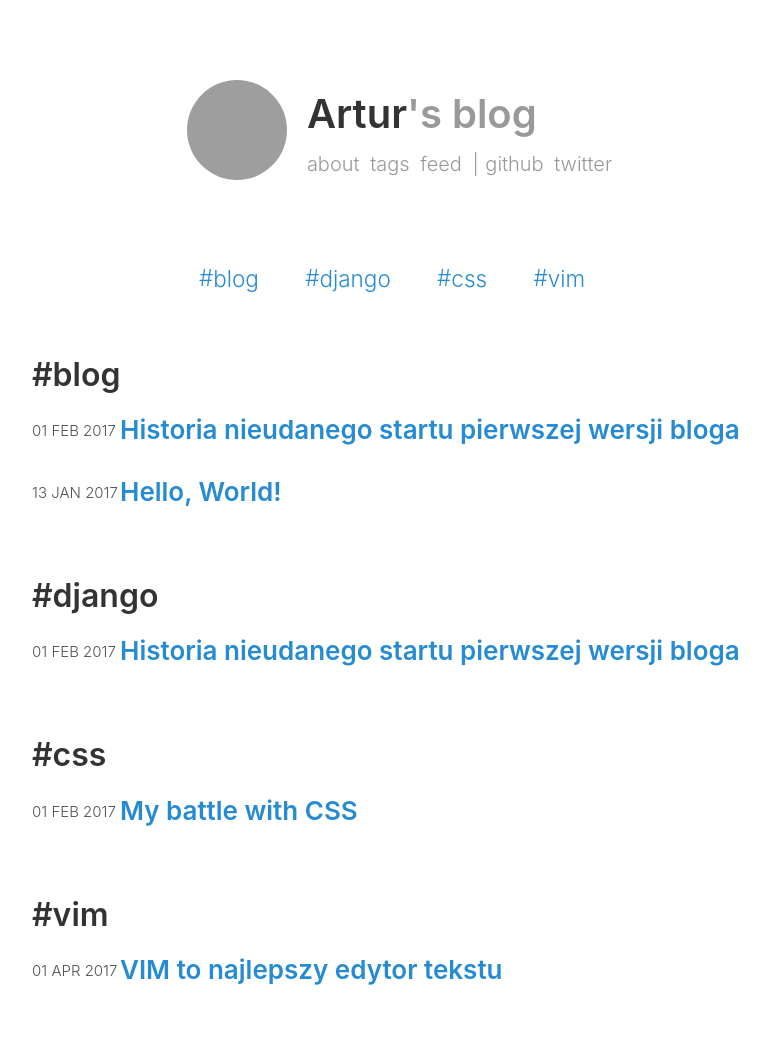
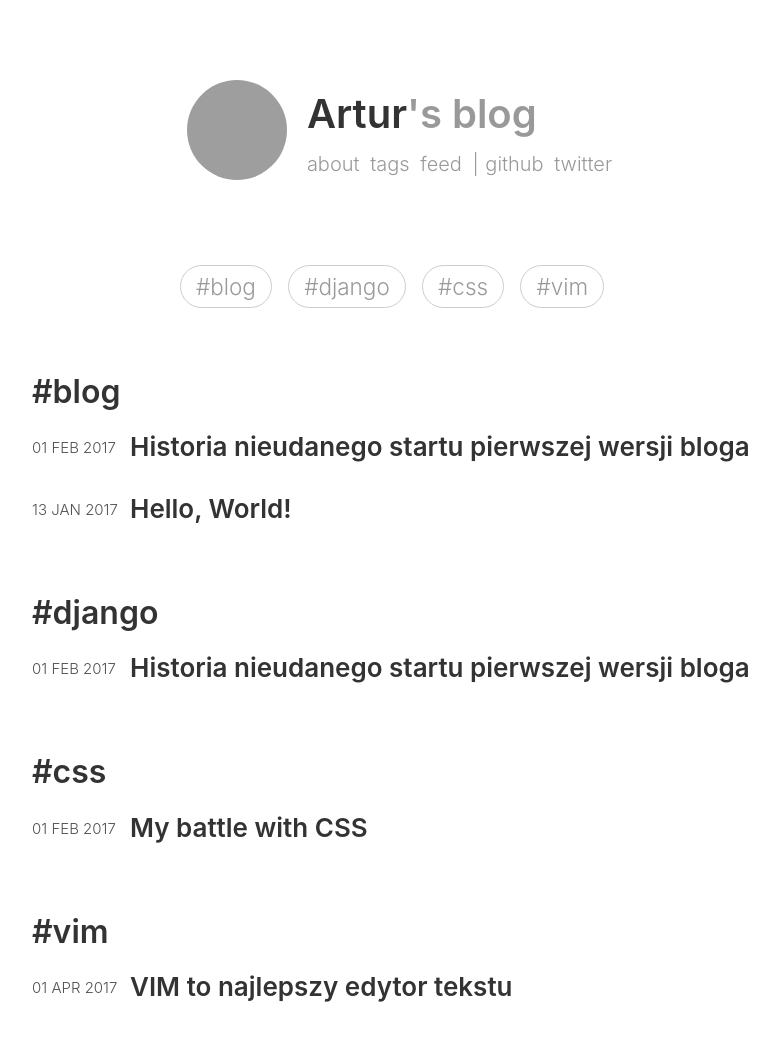
Before and after one commit to arturtamborski/arturtamborski.github.io, a Jekyll site: the page built from tags.html, in a window 1280 px wide. Shown: the whole page, without its empty margins (248-1027 px from the left). Built offline with Jekyll 4.4.1, drawn with Linux system fonts in a browser that asks for light colours; comment, search, counter and statistics services are not loaded; grey boxes are pictures that could not be loaded.

Commit message:
update tags.html

```diff
--- a/tags.html
+++ b/tags.html
@@ -3,19 +3,19 @@ layout: base
 permalink: /tags
 ---
 <div class="tags">
-  <div class="tags-list">
+  <div class="post-tags tags-list">
     {% for tag in site.tags %}
     <a href="#{{ tag[0] }}">{{ tag[0] }}</a>
     {% endfor %}
   </div>
   {% if site.tags %}
   {% for tag in site.tags %}
-  <h2 class="tags-title" id="{{ tag[0] }}">{{ tag[0] }}</h2>
+  <h2 class="post-title-small tags-title" id="{{ tag[0] }}">{{ tag[0] }}</h2>
   {% for post in site.posts %}
   {% if post.tags contains tag[0] %}
   <div class="tags-post">
-    <div class="tags-post-date">{{ post.date | date_to_string }}</div>
-    <h3 class="tags-post-title"><a href="{{ site.baseurl }}{{ post.url }}">{{ post.title }}</a></h3>
+    <div class="post-date-small tags-post-date">{{ post.date | date_to_string }}</div>
+    <h3 class="post-title-small tags-post-title"><a href="{{ site.baseurl }}{{ post.url }}">{{ post.title }}</a></h3>
   </div>
   {% endif %}
   {% endfor %}
```
